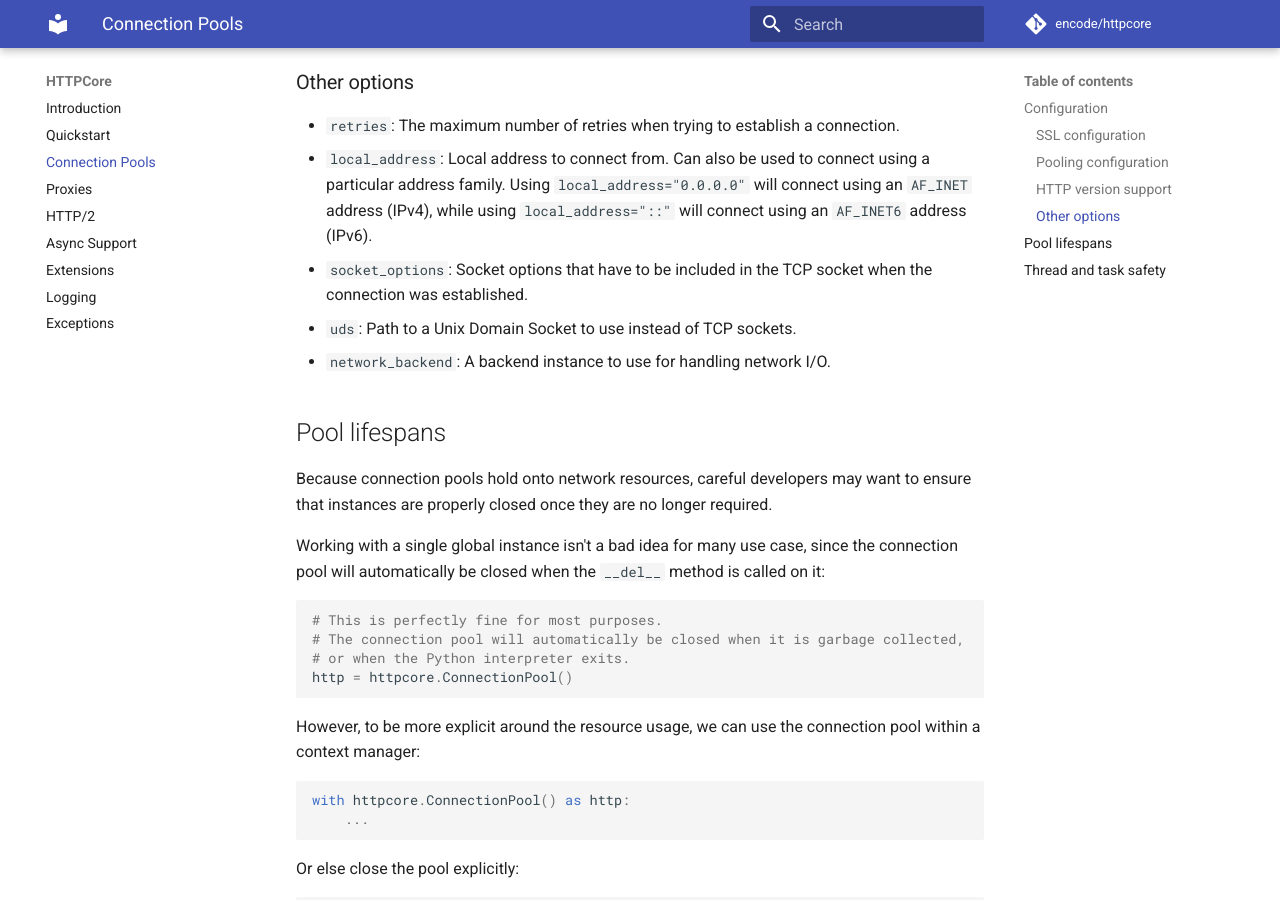
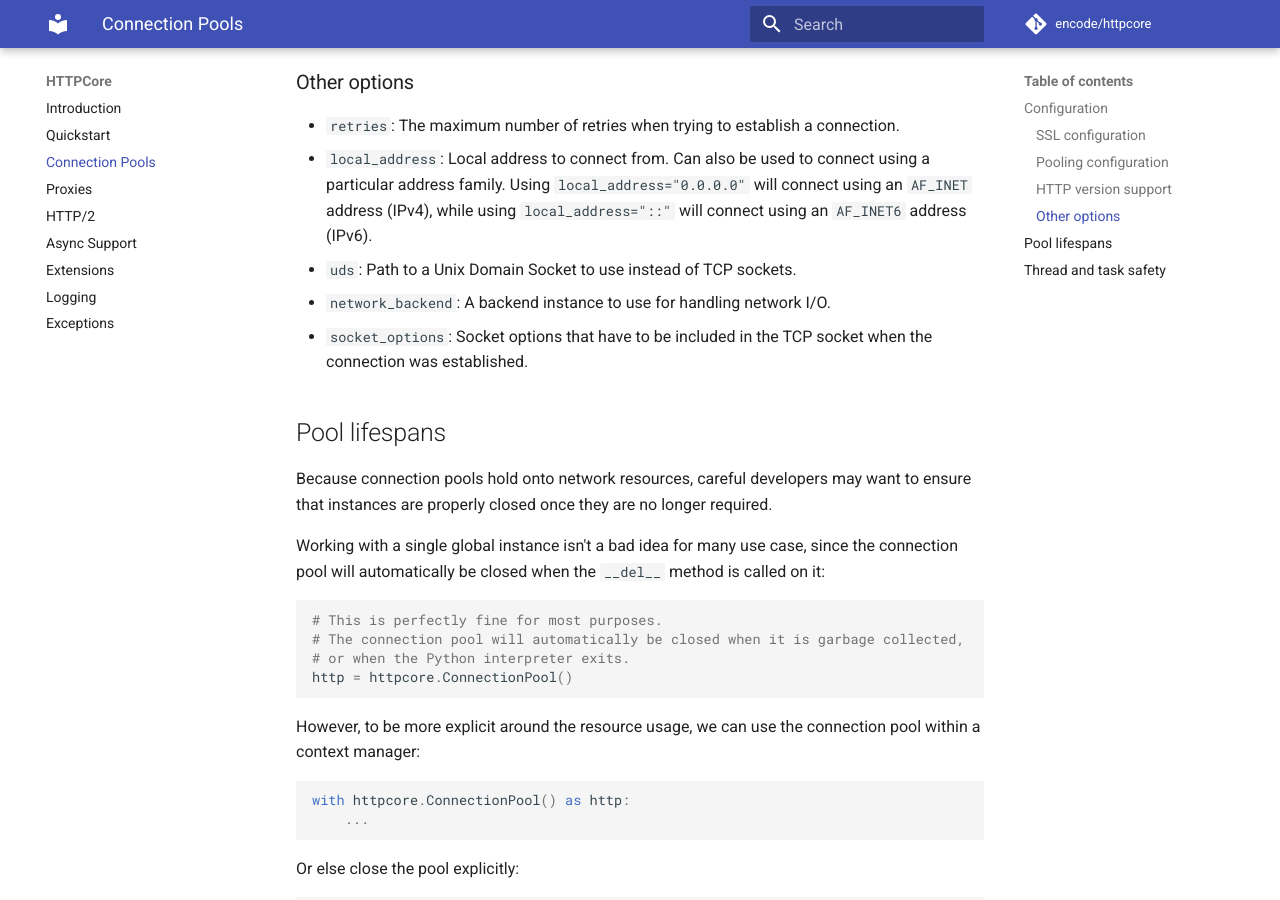
Before and after one commit to encode/httpcore, an MkDocs documentation site: the page built from docs/connection-pools.md, in a window 1280 px wide and 900 px high, scrolled down 1769 px. Built offline with MkDocs 1.6.1 and Material for MkDocs 9.7.7, drawn with Linux system fonts in a browser that asks for light colours; comment, search, counter and statistics services are not loaded.

```diff
--- a/docs/connection-pools.md
+++ b/docs/connection-pools.md
@@ -79,9 +79,9 @@ The connection pool instance is also the main point of configuration. Let's take
                    a particular address family. Using `local_address="0.0.0.0"` will
                    connect using an `AF_INET` address (IPv4), while using `local_address="::"`
                    will connect using an `AF_INET6` address (IPv6).
-* `socket_options`: Socket options that have to be included in the TCP socket when the connection was established.
 * `uds`: Path to a Unix Domain Socket to use instead of TCP sockets.
 * `network_backend`: A backend instance to use for handling network I/O.
+* `socket_options`: Socket options that have to be included in the TCP socket when the connection was established.
 
 ## Pool lifespans
 
```
